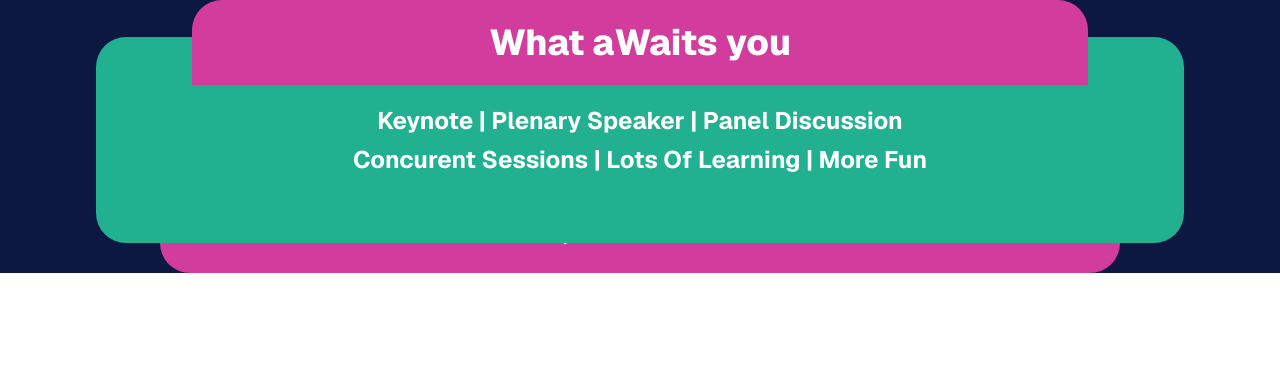
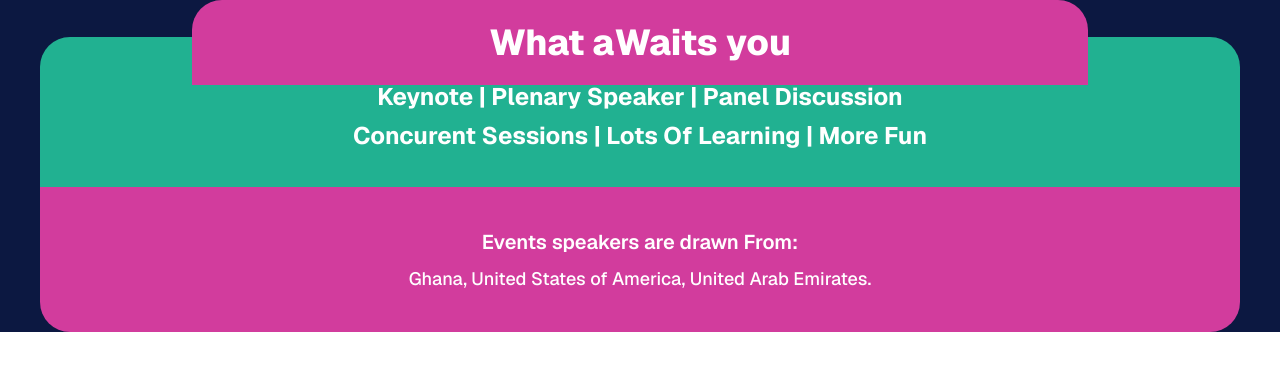
Before and after one commit to Amatcha-Boanerges/landingpage-paconf, a Next.js app: page / in a window 1280 px wide. Shown: the top 370 px of the page. Built offline with nearby package versions, Linux system fonts and the light colour scheme.

Commit message:
made both segment wider than top bar i await you section

```diff
--- a/src/app/page.tsx
+++ b/src/app/page.tsx
@@ -14,7 +14,7 @@ export default function Home() {
 
           </div>
           {/* middle segment of whataWaits you */}
-          <div className="z-20 px-6 py-16 text-center w-[90%] sm:w-[85%] rounded-[30px]"
+          <div className="rounded-t-[30px] bg-[#26b9b0] px-6 py-10 text-center w-full max-w-[1200px]"
             style={{ backgroundColor: '#21b191'}}
           >
             <p className="text-[20px] sm:text-[24px] font-bold leading-relaxed">
@@ -24,13 +24,17 @@ export default function Home() {
             </p>
           </div>
           {/* Last segment of what await */}
-          <div className="z-10 -mt-12 px-6 py-6 text-center w-[85%] sm:w-[75%] rounded-b-[30px]"
+          <div className="rounded-b-[30px] bg-[#d23c9d] px-6 py-10 text-center w-full max-w-[1200px] -mt-[8px]"
             style={{ backgroundColor: '#d23c9d'}}
           >
             <h3 className="text-[18px] sm:text-[20px] font-semibold">
               Events speakers are drawn From:<br />
 
             </h3>
+            <p className="text-[16px] sm:text-[18px] font-medium mt-2">
+              Ghana, United States of America, United Arab Emirates.
+
+            </p>
 
           </div>
 
```
